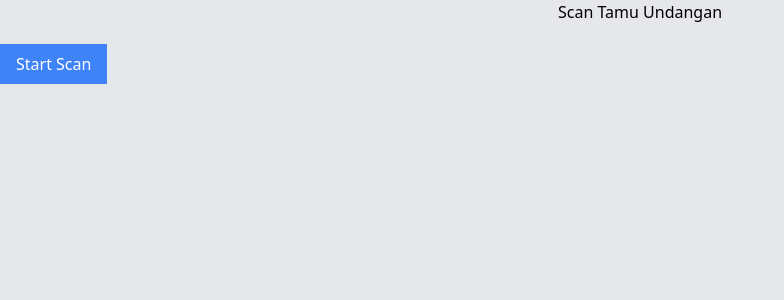
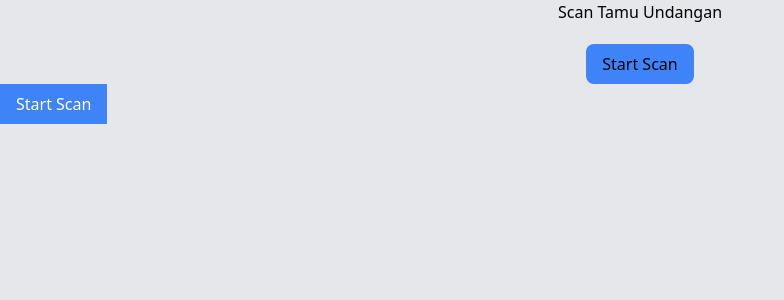
Before and after one commit to izrullahfirdaus/register-app, a Next.js app: page /scan in a window 1280 px wide. Shown: the top 300 px of the page, without its empty margins (0-784 px from the left). Built offline with nearby package versions, Linux system fonts and the light colour scheme.

Commit message:
adding qr scanner

```diff
--- a/package.json
+++ b/package.json
@@ -16,10 +16,12 @@
     "formik": "^2.2.9",
     "lottie-react": "^2.4.0",
     "next": "13.2.4",
+    "qr-scanner": "^1.4.2",
     "qrcode.react": "^3.1.0",
     "react": "18.2.0",
     "react-dom": "18.2.0",
     "react-hook-form": "^7.43.9",
+    "react-qr-reader": "^3.0.0-beta-1",
     "react-select": "^5.7.2"
   },
   "devDependencies": {
--- a/src/pages/scan/index.js
+++ b/src/pages/scan/index.js
@@ -1,5 +1,6 @@
 import {useState} from "react";
-// import {QrReader} from 'react-qr-reader';
+import {QrReader} from "react-qr-reader";
+
 const Scan = () => {
 
     const [startScan, setStartScan] = useState(false);
@@ -15,6 +16,7 @@ const Scan = () => {
             console.log(`loaded >>>`, scanData);
             setData(scanData);
             setStartScan(false);
+            alert(scanData)
             // setLoadingScan(false);
             // setPrecScan(scanData);
         }
@@ -30,19 +32,22 @@ const Scan = () => {
                 Scan Tamu Undangan
             </h2>
             <div className="grid mt-5">
+                <div className="mx-auto">
+                    <button className="px-4 py-2 bg-blue-500 rounded-lg" onClick={handleScan}>Start Scan</button>
+                </div>
                 <div>
                     {!startScan ? btnStartScan : btnStopScan}
                 </div>
                 <div>
                     {startScan && (
-                        <>
-                            {/*<QrReader*/}
-                            {/*    facingMode="environment"*/}
-                            {/*    onError={handleError}*/}
-                            {/*    onScan={handleScan}*/}
-                            {/*    style={{ width: "300px" }}*/}
-                            {/*/>*/}
-                        </>
+                        <div className="h-1/2 w-1/2">
+                            <QrReader
+                                facingMode="environment"
+                                onError={handleError}
+                                onScan={handleScan}
+                                style={{ width: "300px" }}
+                            />
+                        </div>
                     )}
                 </div>
                 {data}
```
Also changed, not shown: 1 other file (tests, documents, lock files or other folders).
